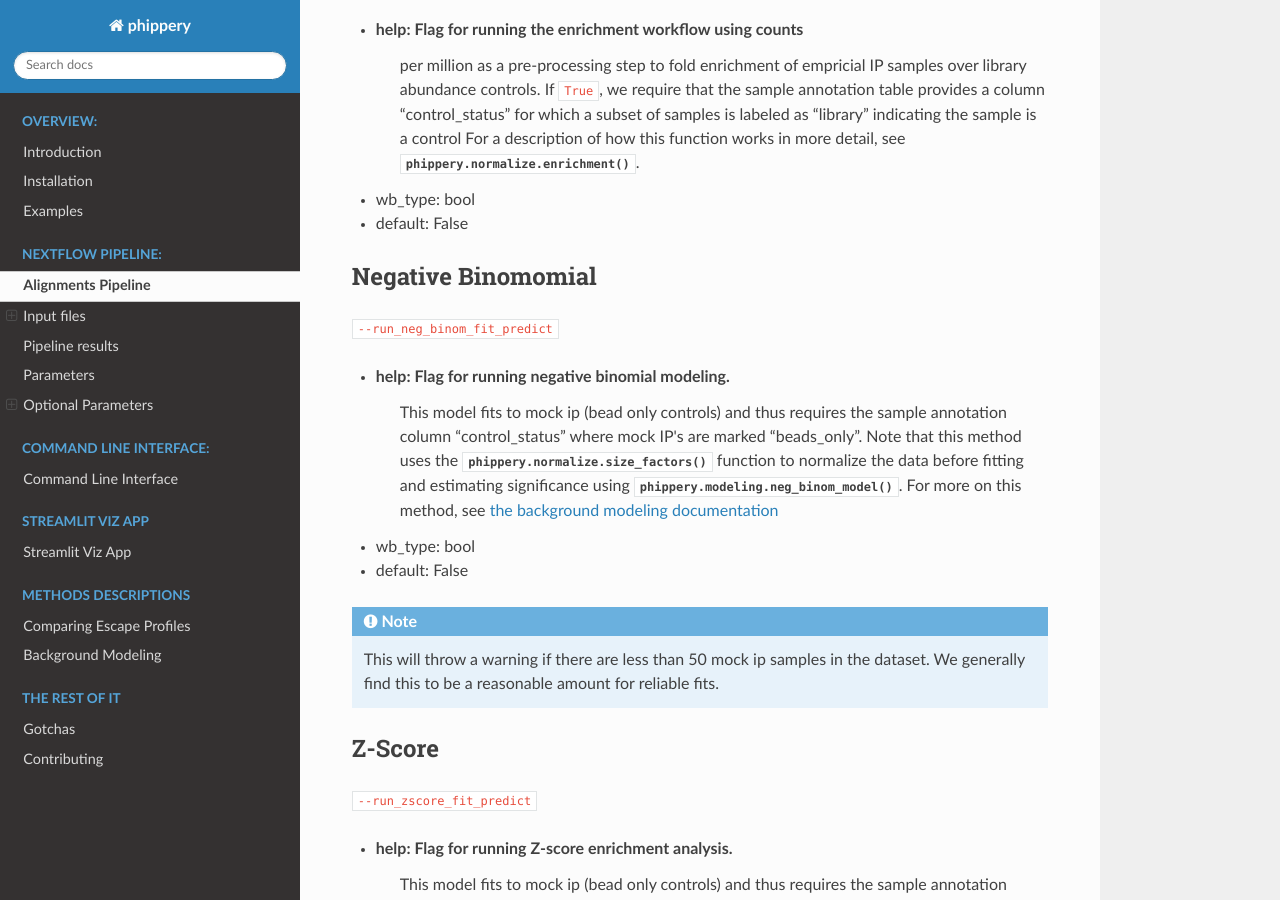
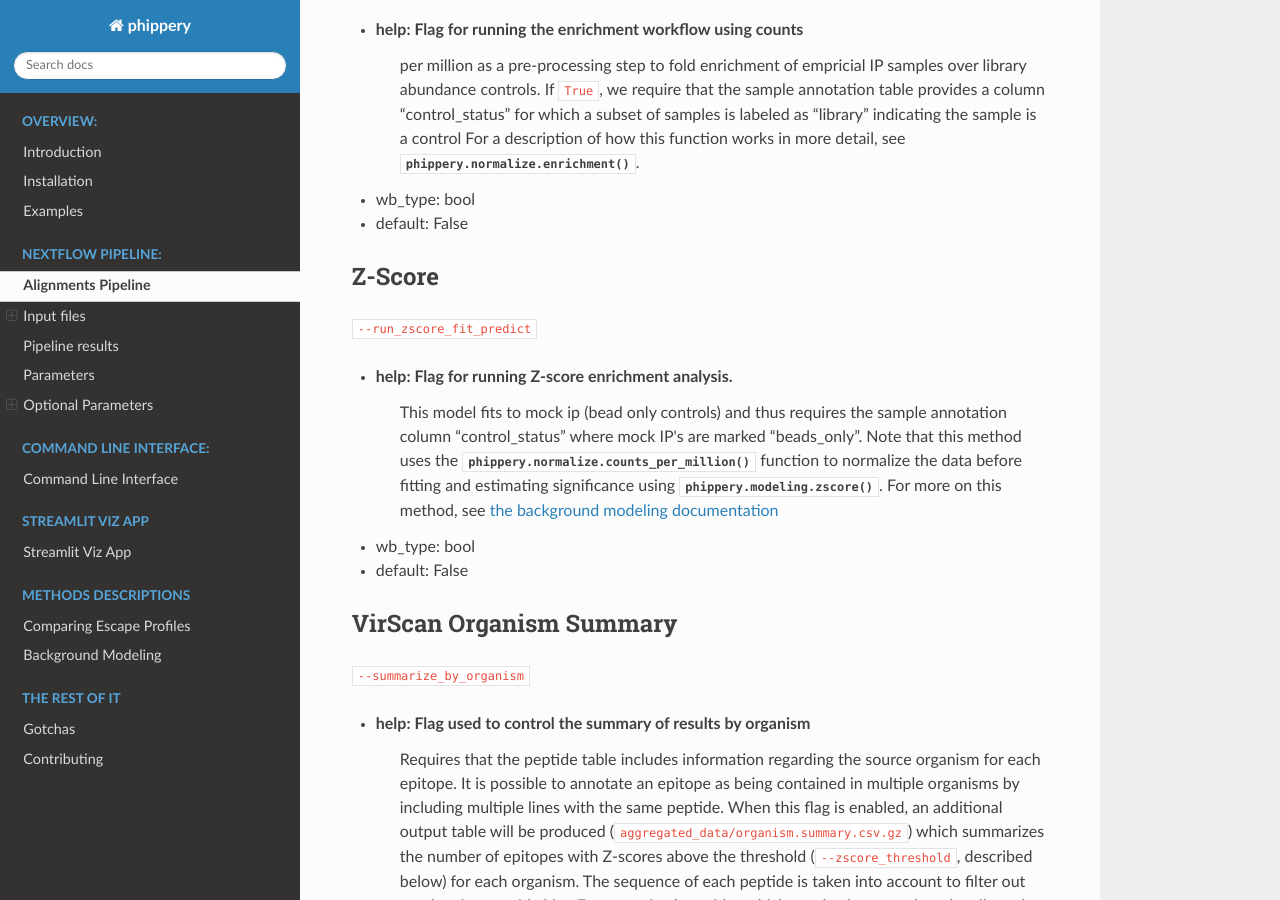
Before and after one commit to matsengrp/phippery, a Sphinx documentation site: the page built from docs/alignments-pipeline.rst, in a window 1280 px wide and 900 px high, scrolled down 7416 px. Built offline with Sphinx 7.4.7 and the Read the Docs theme 2.0.0, drawn with Linux system fonts in a browser that asks for light colours; pages that are not in the unit, such as notebooks, are missing from menus.

Commit message:
remove nb from docs Makefile

```diff
--- a/docs/alignments-pipeline.rst
+++ b/docs/alignments-pipeline.rst
@@ -364,27 +364,6 @@ CPM Enrichment
 - wb_type: bool
 - default: False
 
-Negative Binomomial
-+++++++++++++++++++
-
-``--run_neg_binom_fit_predict``
-
-- help: Flag for running negative binomial modeling.
-    This model fits to mock ip (bead only controls)
-    and thus requires the sample annotation column "control_status"
-    where mock IP\'s are marked "beads_only".
-    Note that this method uses the
-    :func:`phippery.normalize.size_factors` function
-    to normalize the data before fitting and estimating significance
-    using :func:`phippery.modeling.neg_binom_model`.
-    For more on this method, see
-    :ref:`the background modeling documentation <sec_background_modeling>`
-- wb_type: bool
-- default: False
-
-.. note:: This will throw a warning if there are less than 50
-    mock ip samples in the dataset. We generally find this
-    to be a reasonable amount for reliable fits.
 
 Z-Score
 +++++++
```
Also changed, not shown: 1 other file.
